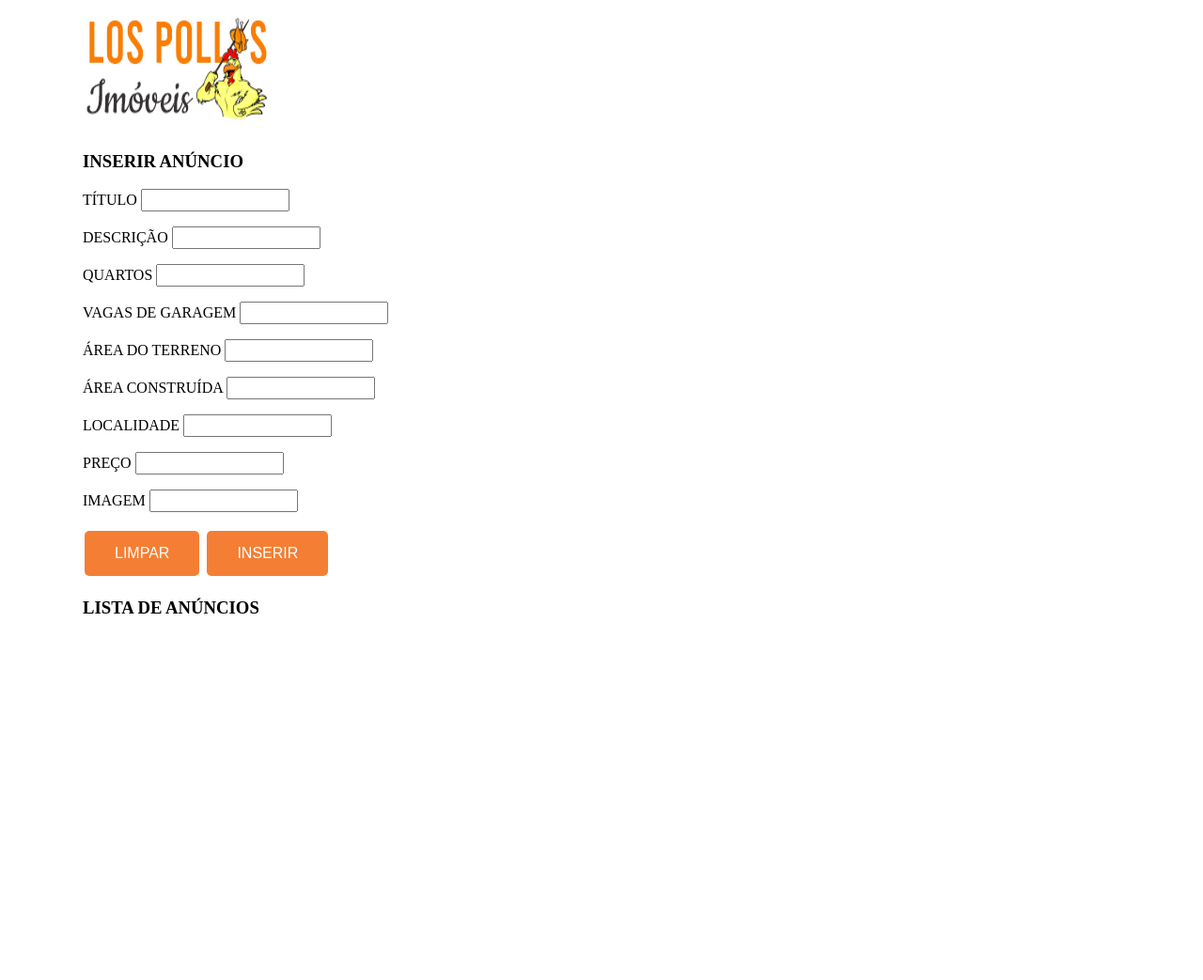
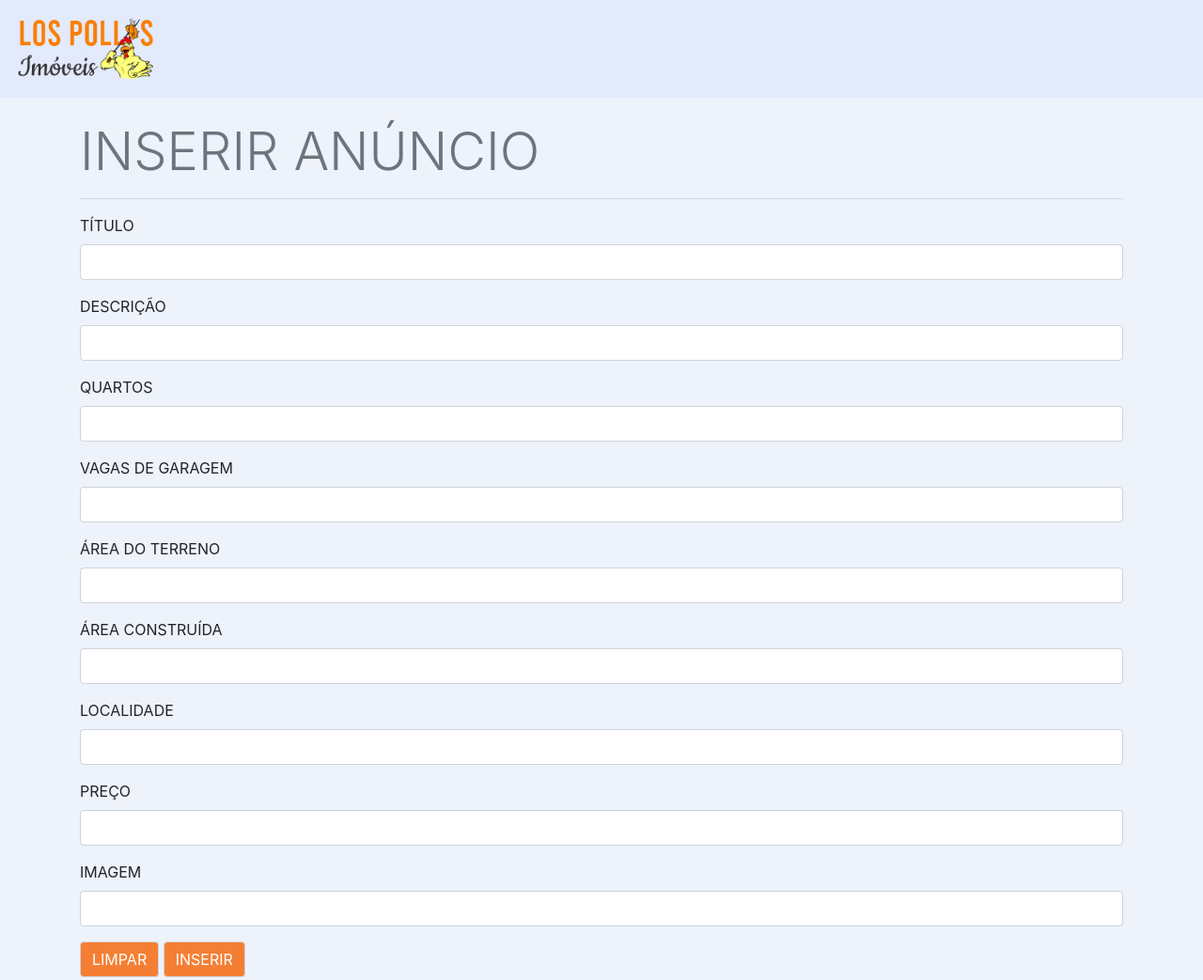
Before and after one commit to alerrandrojanio/pratica-web-2, a plain HTML site: page index.html in a window 1280 px wide. Shown: the top 1043 px of the page at 94% size. Before the commit the page ends 800 px from the top, so only its background shows below. Drawn offline with nearby package versions, Linux system fonts and the light colour scheme.

Commit message:
bootstrap
ainda ta feio, porém com bootstrap

```diff
--- a/index.html
+++ b/index.html
@@ -3,87 +3,81 @@
 <head>
     <meta charset="UTF-8">
     <meta name="viewport" content="width=device-width, initial-scale=1.0">
+    <link rel="stylesheet" href="https://maxcdn.bootstrapcdn.com/bootstrap/4.0.0/css/bootstrap.min.css" integrity="sha384-Gn5384xqQ1aoWXA+058RXPxPg6fy4IWvTNh0E263XmFcJlSAwiGgFAW/dAiS6JXm" crossorigin="anonymous">
     <link rel="stylesheet" href="styles.css">
     <title>Document</title>
 </head>
 <body>
-    <div id="pagina">
-        <header>
-            <img src="logo.png">
+    <div id="pagina" class="pagina">
+        <header class="navbar navbar-expand-lg navbar-light">
+            <a class="navbar-brand" href="index.html">
+                <img src="logo.png" class="img-fluid w-75">
+            </a>
         </header>
-        <div>
-            <h3>INSERIR ANÚNCIO</h3>
-        </div>
-
-        <div id="campos">
+        <br>
+        <div id="campos" class="container">
+            <h3 class="display-4 text-muted">INSERIR ANÚNCIO</h3>
+            <hr>
             <form onsubmit="event.preventDefault();onFormSubmit()">
 
-                <div class="campo-entrada">
+                <div class="form-group">
                     <label for="titulo">TÍTULO</label>
-                    <input type="text" name="titulo" id="titulo" required>
+                    <input class="form-control" type="text" name="titulo" id="titulo" required>
                 </div>
 
-                <div class="campo-entrada">
+                <div class="form-group">
                     <label for="titulo">DESCRIÇÃO</label>
-                    <input type="text" name="descricao" id="descricao" required>
+                    <input class="form-control" type="text" name="descricao" id="descricao" required>
                 </div>
 
-                <div class="campo-entrada">
+                <div class="form-group">
                     <label for="titulo">QUARTOS</label>
-                    <input type="number" name="quartos" id="quartos" required>
+                    <input class="form-control" type="number" name="quartos" id="quartos" required>
                 </div>
 
-                <div class="campo-entrada">
+                <div class="form-group">
                     <label for="titulo">VAGAS DE GARAGEM</label>
-                    <input type="number" name="vagas-garagem" id="vagas-garagem" required>
+                    <input class="form-control" type="number" name="vagas-garagem" id="vagas-garagem" required>
                 </div>
 
-                <div class="campo-entrada">
+                <div class="form-group">
                     <label for="titulo">ÁREA DO TERRENO</label>
-                    <input type="text" name="area-terreno" id="area-terreno" required>
+                    <input class="form-control" type="text" name="area-terreno" id="area-terreno" required>
                 </div>
 
-                <div class="campo-entrada">
+                <div class="form-group">
                     <label for="titulo">ÁREA CONSTRUÍDA</label>
-                    <input type="text" name="area-construida" id="area-construida" required>
+                    <input class="form-control" type="text" name="area-construida" id="area-construida" required>
                 </div>
 
-                <div class="campo-entrada">
+                <div class="form-group">
                     <label for="titulo">LOCALIDADE</label>
-                    <input type="text" name="localidade" id="localidade" required>
+                    <input class="form-control" type="text" name="localidade" id="localidade" required>
                 </div>
 
-                <div class="campo-entrada">
+                <div class="form-group">
                     <label for="titulo">PREÇO</label>
-                    <input type="text" name="preco" id="preco" required>
+                    <input class="form-control" type="text" name="preco" id="preco" required>
                 </div>
 
-                <div class="campo-entrada">
+                <div class="form-group">
                     <label for="titulo">IMAGEM</label>
-                    <input type="text" name="imagem" id="imagem" required>
+                    <input class="form-control" type="text" name="imagem" id="imagem" required>
                 </div>
-
-                <footer id="botoes">
-                    <div>
-                        <button class="button button-efect" type="reset">LIMPAR</button>
-                        <button class="button button-efect" type="submit">INSERIR</button>
-                    </div>
-
-                </footer>
-
+                <div class="form-group">
+                        <button class="btn btn-danger" type="reset">LIMPAR</button>
+                        <button class="btn btn-success" type="submit">INSERIR</button>
+                </div>
             </form>
 
         </div>
-        <div id="tituloLista">
-            <h3>LISTA DE ANÚNCIOS</h3>
+        <div id="tituloLista" class="container">
+            <h3 class="display-4 text-muted">LISTA DE ANÚNCIOS</h3>
+            <hr>
+            <div id="lista">
+
+            </div>
         </div>
-        <div id="lista">
-            <ul>
-
-            </ul>
-
-        </div>
-
     </div>
 
     <script src="script.js"></script>
--- a/script.js
+++ b/script.js
@@ -30,6 +30,8 @@ function validaCampos(dados){
 function inserir(dados){
     if(validaCampos(dados)){
         var lista = document.getElementById('lista')
+        lista.classList.add('font-weight-normal')
+
         var campoTitulo = document.createElement('p')
         var campoDescri = document.createElement('p')
         var campoQuartos = document.createElement('p')
@@ -39,18 +41,19 @@ function inserir(dados){
         var campoLocalidade = document.createElement('p')
         var campoPreco = document.createElement('p')
         var campoImagem = document.createElement('img')
-        var campoEspaco = document.createElement('p')
+        campoImagem.classList.add('w-25')
+        var campoEspaco = document.createElement('hr')
 
         campoTitulo.innerHTML = "TÍTULO: " + dados.titulo
         campoDescri.innerHTML = "DESCRIÇÃO: " + dados.descricao
         campoQuartos.innerHTML = "QUARTOS: " + dados.quartos
         campoVagaGara.innerHTML = "VAGAS DE GARAGEM: " + dados.vagasGaragem
-        campoAreaTerreno.innerHTML = "ÁREA DO TERRENO: " + dados.areaTerreno + " M²"
-        campoAreaconstru.innerHTML = "ÁREA CONSTRUÍDA: " + dados.areaConstruida + " M²"
+        campoAreaTerreno.innerHTML = "ÁREA DO TERRENO: " + dados.areaTerreno + " m²"
+        campoAreaconstru.innerHTML = "ÁREA CONSTRUÍDA: " + dados.areaConstruida + " m²"
         campoLocalidade.innerHTML = "LOCALIDADE: " + dados.localidade
         campoPreco.innerHTML = "PREÇO: R$ " + dados.preco + "/mês"
         campoImagem.src = dados.imagem
-        campoEspaco.innerHTML = "_______________________________________________"
+
 
         lista.appendChild(campoTitulo)
         lista.appendChild(campoDescri)
@@ -63,6 +66,7 @@ function inserir(dados){
         lista.appendChild(campoImagem)
         lista.appendChild(campoImagem)
         lista.appendChild(campoEspaco)
+
     }
     else alert("Preencha todos os campos")
 }
--- a/styles.css
+++ b/styles.css
@@ -1,52 +1,12 @@
-img {
-    width: 200px;
-    height: 130px;
-
+.navbar{
+    background-color: #e2eafc;
 }
 
-.campo-entrada{
-    height: 40px;
+.btn{
+    background-color: #F47F34;
+    border-color: lightgray
 }
 
-#pagina{
-    margin-left: 80px;
+body{
+    background-color: #edf2fb;
 }
-
-input{
-    width: 150px;
-    height: 18px;
-}
-
-#lista li{
-    list-style-type: none;
-    margin: 0;
-    padding: 0;
-    height: 50px;
-  }
-
-.button{
-    background-color: #F47F34;
-    border: 8px;
-    color: white;
-    padding: 15px 32px;
-    text-align: center;
-    text-decoration: none;
-    display: inline-block;
-    font-size: 16px;
-    margin: 4px 2px;
-    cursor: pointer;
-    -webkit-transition-duration: 0.4s;
-    transition-duration: 0.4s;
-    border-radius: 5px;
-
-}
-
-.button-efect:hover {
-    box-shadow: 0 12px 16px 0 rgba(0,0,0,0.24),0 17px 50px 0 rgba(0,0,0,0.19);
-}
-
-.botoes{
-    margin-top: 25px;
-    margin-left: 300px;
-
-}
```
